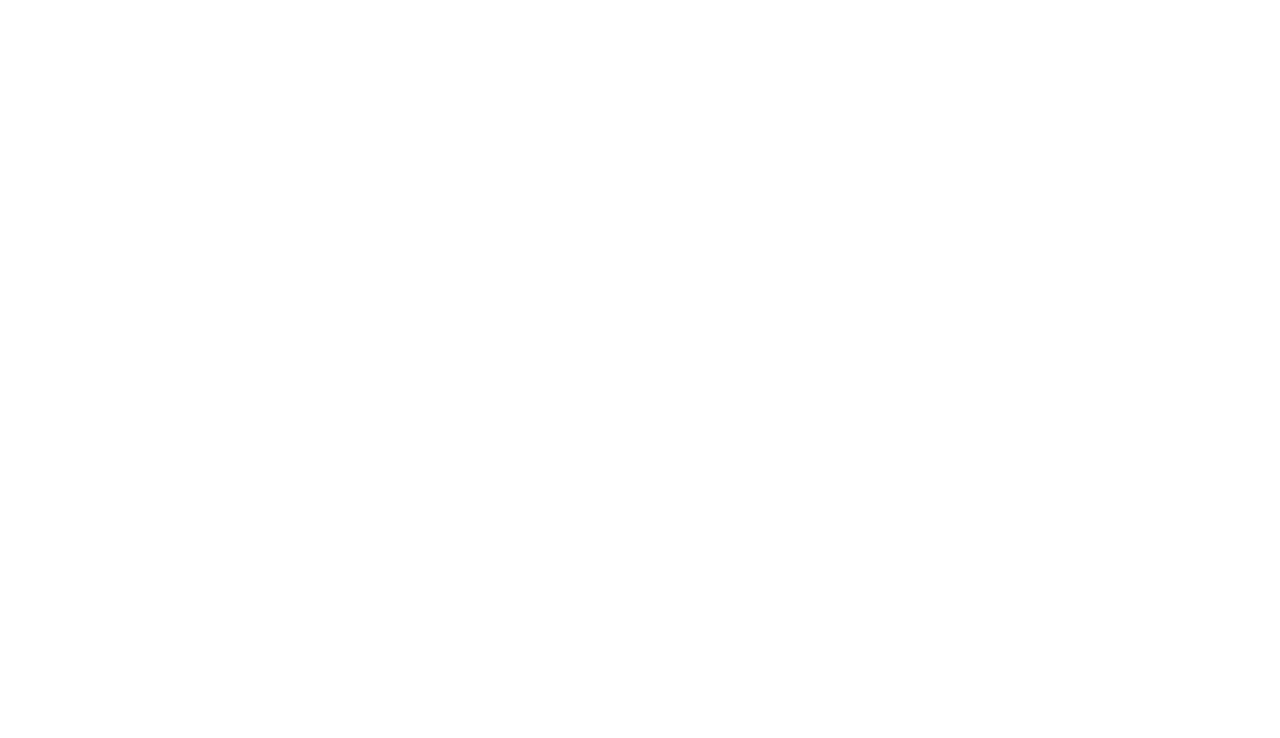
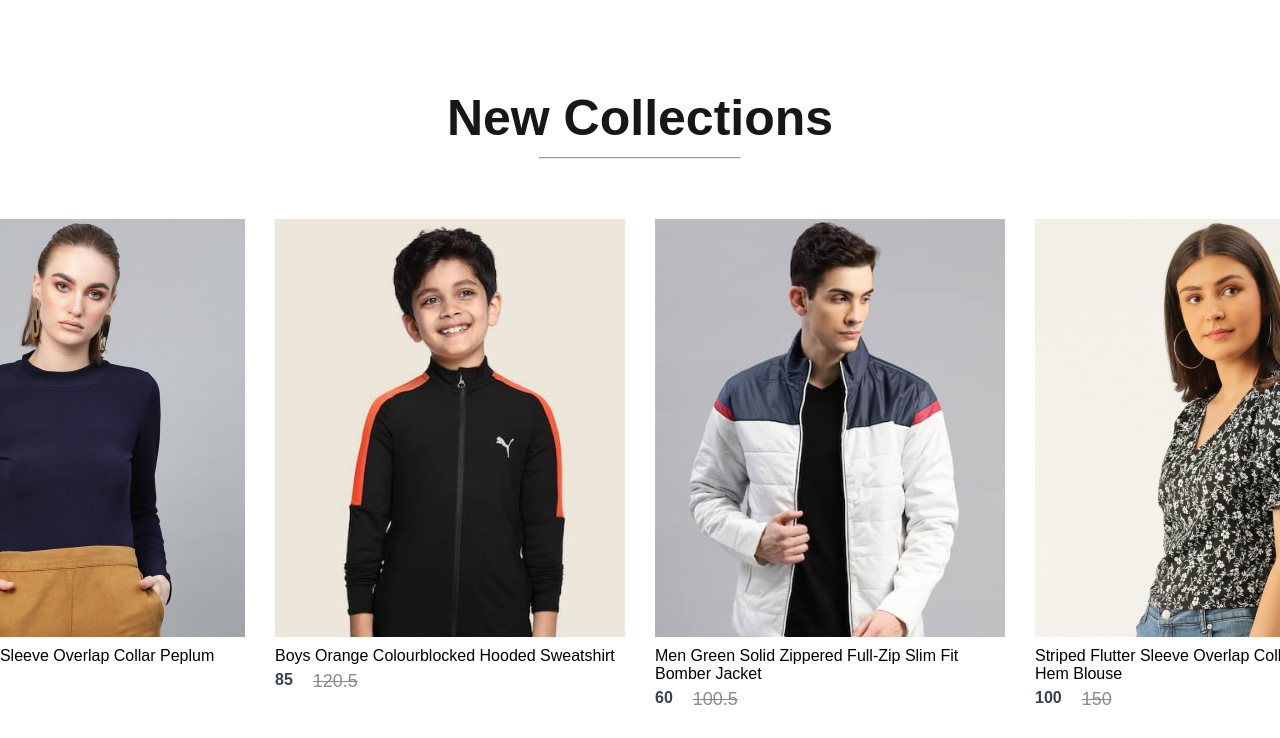
Before and after one commit to george827/E-commerce, a React (Create React App) app in the folder front-end/: page / in a window 1280 px wide. Shown: the part 2158-2896 px from the top of the page. Before the commit the page ends 2247 px from the top, so only its background shows below. Built offline with nearby package versions, Linux system fonts and the light colour scheme.

Commit message:
Add new collections style

```diff
--- a/front-end/src/components/NewCollection/NewCollection.css
+++ b/front-end/src/components/NewCollection/NewCollection.css
@@ -0,0 +1,27 @@
+.new-collections {
+    display: flex;
+    flex-direction: column;
+    align-items: center;
+    gap: 10px;
+    height: 90vh;
+}
+
+.new-collections h1 {
+    color: #171717;
+    font-size: 50px;
+    font-weight: 600;
+}
+
+.new-collections hr {
+    width: 200px;
+    height: 6px;
+    border-radius: 10px;
+    background-color: #252525;
+}
+
+.collections {
+    display: grid;
+    grid-template-columns: 1fr 1fr 1fr 1fr;
+    margin-top: 50px;
+    gap: 30px;
+}
--- a/front-end/src/components/NewCollection/NewCollection.jsx
+++ b/front-end/src/components/NewCollection/NewCollection.jsx
@@ -1,11 +1,11 @@
 import React from 'react'
 import './NewCollection.css'
-import new_collections from '../assets/Frontend_Assets/New_Collections'
+import new_collections from '../assets/Frontend_Assets/new_collections'
 import Item from '../Item/Item'
 
 const NewCollection = () => {
   return (
-    <div className='new-collection'>
+    <div className='new-collections'>
         <h1>New Collections</h1>
         <hr />
         <div className="collections">
--- a/front-end/src/pages/Shop.jsx
+++ b/front-end/src/pages/Shop.jsx
@@ -2,6 +2,7 @@
 import Hero from '../components/Hero/Hero'
 import { Popular } from '../components/Popular/Popular'
 import Offers from '../components/Offers/Offers'
+import NewCollection from '../components/NewCollection/NewCollection'
 
 export const Shop = () => {
   return (
@@ -9,6 +10,7 @@
       <Hero />
       <Popular />
       <Offers />
+      <NewCollection />
       </div>
   )
 }
```
